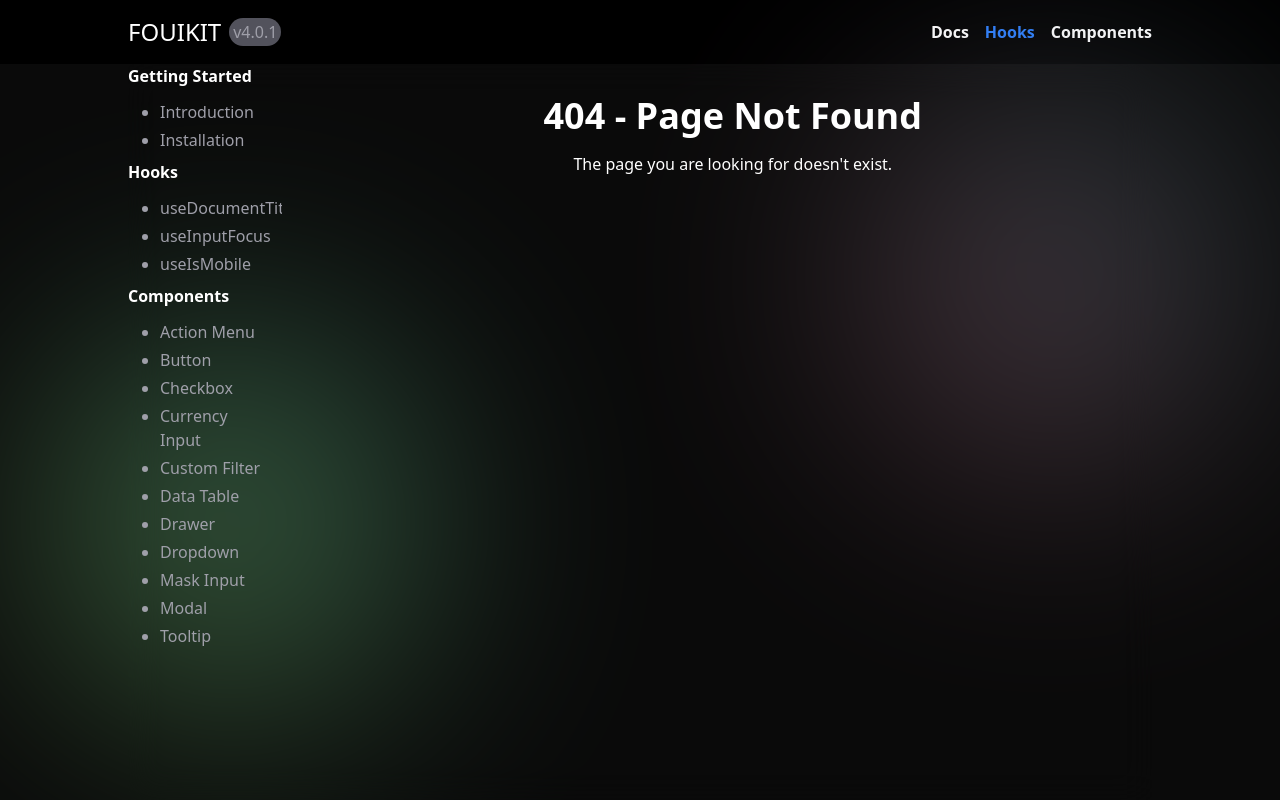
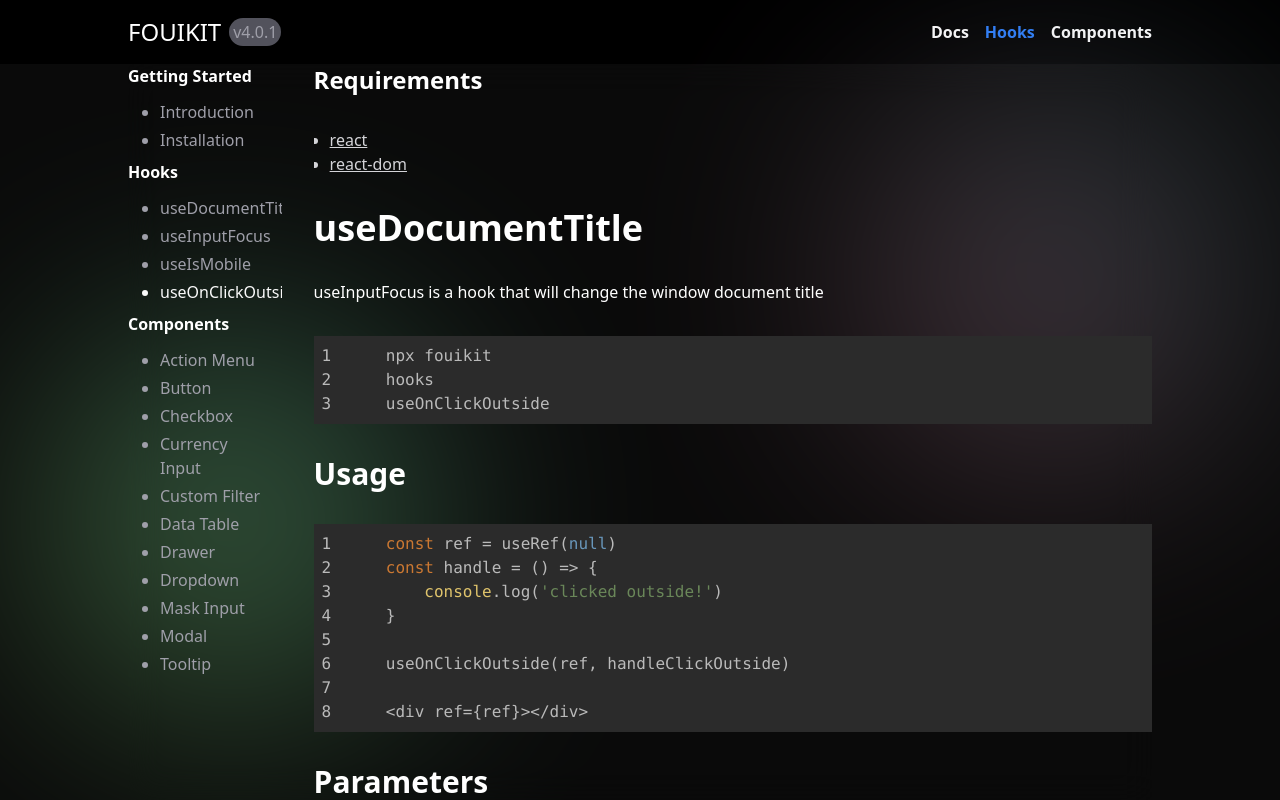
Before and after one commit to filipeoliveira-oss/uiKit, a Next.js app: page /hooks/useOnClickOutside in a window 1280 px wide. Before the commit this address had no page. Built offline with nearby package versions, Linux system fonts and the light colour scheme.

Commit message:
feat: add useOnClickOutside hook implementation and update sidebar navigation

```diff
--- a/src/app/globals.css
+++ b/src/app/globals.css
@@ -3,3 +3,25 @@
 @theme{
     --color-background: #0a0a0a
 }
+
+/* width */
+::-webkit-scrollbar {
+  width: 8px;
+}
+
+/* Track */
+::-webkit-scrollbar-track {
+  background:  oklch(44.2% 0.017 285.786);
+
+}
+
+/* Handle */
+::-webkit-scrollbar-thumb {
+  background: oklch(87.1% 0.006 286.286);
+  border-radius: 20px;
+}
+
+/* Handle on hover */
+::-webkit-scrollbar-thumb:hover {
+  background: oklch(70.5% 0.015 286.067);
+}
--- /dev/null
+++ b/src/app/hooks/useOnClickOutside/page.tsx
@@ -0,0 +1,67 @@
+'use client'
+import CodeBlock from '@/components/codeBlock';
+import PageWrapper from '@/components/pageWrapper';
+
+export default function useDocumentTitlePage() {
+
+
+    const a =
+        `    npx fouikit
+    hooks
+    useOnClickOutside`
+
+    const code =
+        `    const ref = useRef(null)
+    const handle = () => {
+        console.log('clicked outside!')
+    }
+
+    useOnClickOutside(ref, handleClickOutside)
+
+    <div ref={ref}></div>`
+
+    const deps = [
+        { name: "react", url: "https://www.npmjs.com/package/react" },
+        { name: "react-dom", url: "https://www.npmjs.com/package/react-dom" }
+    ]
+
+    return (
+        <PageWrapper requirements={deps} title="UseDocumentTitle">
+            <h1 className="text-4xl font-bold">useDocumentTitle</h1>
+            <span>useInputFocus is a hook that will change the window document title</span>
+
+            <CodeBlock code={a} />
+
+            <h2 className="text-3xl font-bold">Usage</h2>
+            <CodeBlock code={code} language='javascript' />
+
+            <h2 className="text-3xl font-bold">Parameters</h2>
+            <CodeBlock code='useOnClickOutside(ref, handler, eventType, eventListenerOptions)' language='javascript' />
+
+            <div className="w-full h-fit flex flex-col gap-2">
+                <span className="text-lg font-semibold">Ref*</span>
+                <CodeBlock code="RefObject<T> | RefObject<T>[]" showLineNumbers={false} />
+                <span>The ref of the element watched</span>
+            </div>
+
+            <div className="w-full h-fit flex flex-col gap-2">
+                <span className="text-lg font-semibold">Handler*</span>
+                <CodeBlock code="() => void" showLineNumbers={false} />
+                <span>Function to be executed when the event happens outside the element</span>
+            </div>
+
+            <div className="w-full h-fit flex flex-col gap-2">
+                <span className="text-lg font-semibold">EventType</span>
+                <CodeBlock code={`"mousedown" | "mouseup" | "touchstart" | "touchend" | "focusin" | "focusout"`} showLineNumbers={false} />
+                <span>The Event Type to be watched. mousedown by default</span>
+            </div>
+
+            <div className="w-full h-fit flex flex-col gap-2">
+                <span className="text-lg font-semibold">eventListenerOptions</span>
+                <CodeBlock code={`AddEventListenerOptions extends EventListenerOptions`} showLineNumbers={false} />
+                <span>The options object to be passed to the addEventListener method</span>
+            </div>
+
+        </PageWrapper>
+    )
+}
--- a/src/components/sidebar.tsx
+++ b/src/components/sidebar.tsx
@@ -33,6 +33,7 @@ export default function Sidebar() {
                         <SidebarElement url="/hooks/useDocumentTitle" title="useDocumentTitle" />
                         <SidebarElement url="/hooks/useInputFocus" title="useInputFocus" />
                         <SidebarElement url='/hooks/useIsMobile' title="useIsMobile" />
+                        <SidebarElement url='/hooks/useOnClickOutside' title="useOnClickOutside" />
                     </ul>
                 </div>
             </div>
```
